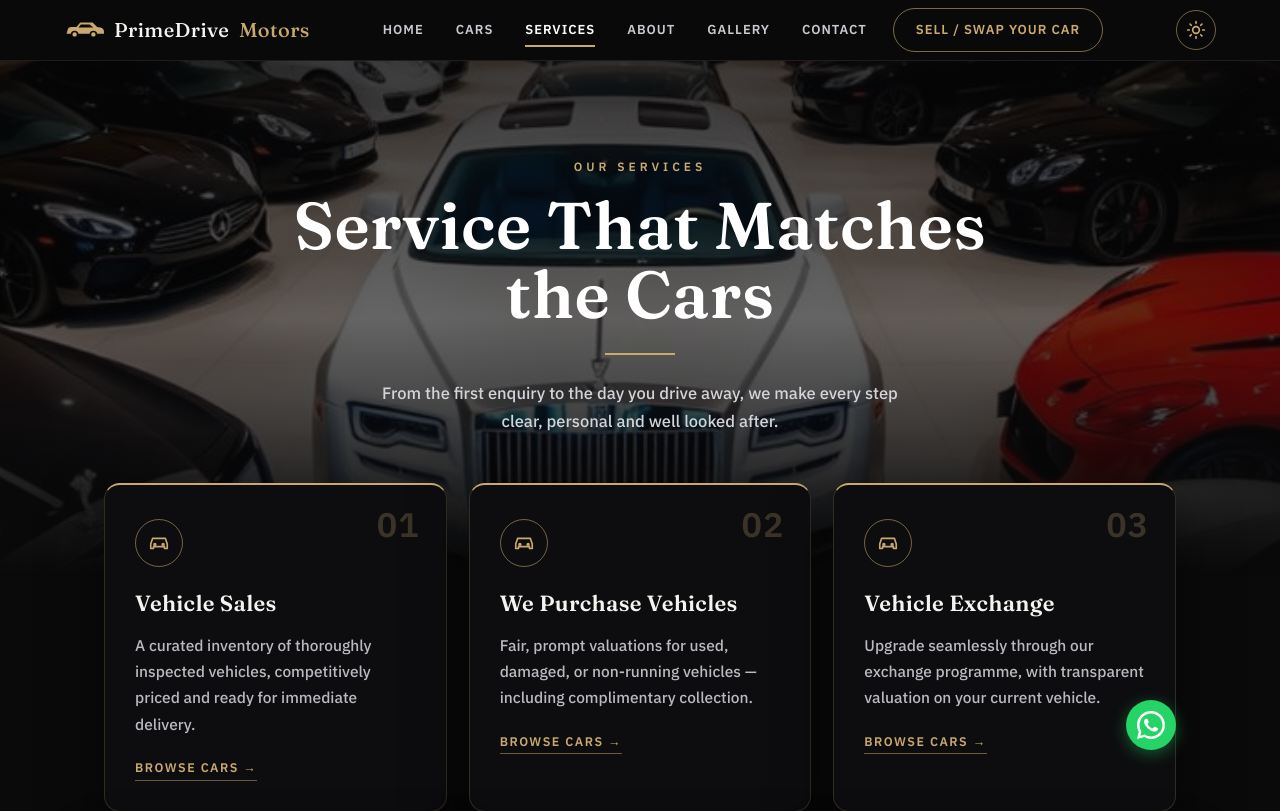
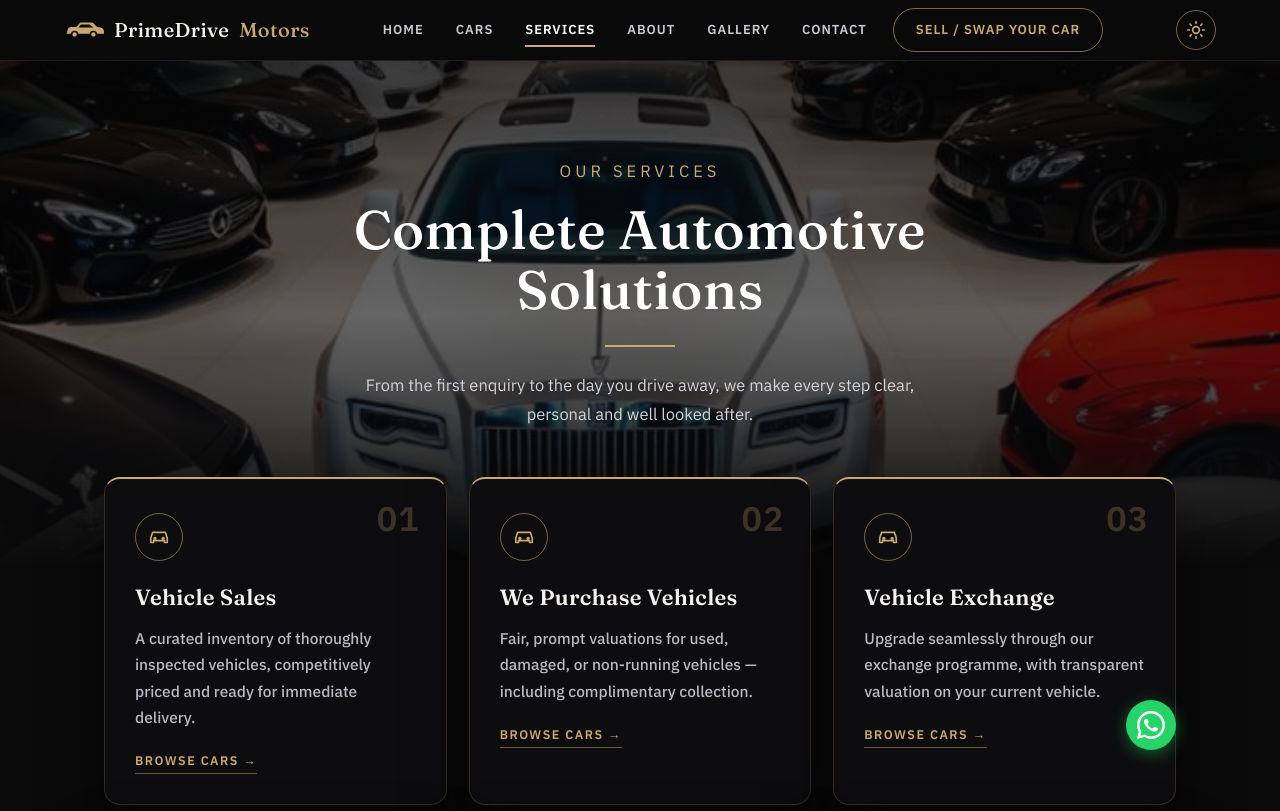
Before and after one commit to Hushberry/car-dealer-website, a Flask app: page /services in a window 1280 px wide. Shown: the top 811 px of the page. Run offline with Flask 3, Linux system fonts and the light colour scheme; parts of the project's set-up code (start-up, migrations or seed data) failed here and were passed over; some libraries are stand-ins or nearby versions.

Commit message:
before gallery polish

```diff
--- a/static/css/light-extra.css
+++ b/static/css/light-extra.css
@@ -32,3 +32,7 @@ html[data-theme="light"] .services-teaser .st-sub{color:#5a5a62}
   .hero-btns{gap:12px}
   .hero-trust{margin-top:38px;gap:10px 22px;justify-content:flex-start;padding-top:20px}
 }
+
+/* Page hero title size */
+.cp-hero h1{font-size:clamp(32px,4.4vw,54px) !important;line-height:1.12 !important;font-weight:500 !important}
+.cp-hero p{font-size:16.5px !important;line-height:1.75 !important;font-weight:400 !important}
--- a/templates/services.html
+++ b/templates/services.html
@@ -24,7 +24,7 @@
   <div class="cp-hero-bg" style="background-image:url('{{ url_for('static', filename='img/hero3.jpg') }}')"></div>
   <div class="cp-hero-inner">
     <p class="cp-hero-eyebrow">Our Services</p>
-    <h1 class="cp-hero-title">Service That Matches the Cars</h1>
+    <h1 class="cp-hero-title">Complete Automotive Solutions</h1>
     <div class="cp-hero-rule"></div>
     <p class="cp-hero-lead">From the first enquiry to the day you drive away, we make every step clear, personal and well looked after.</p>
   </div>
```
